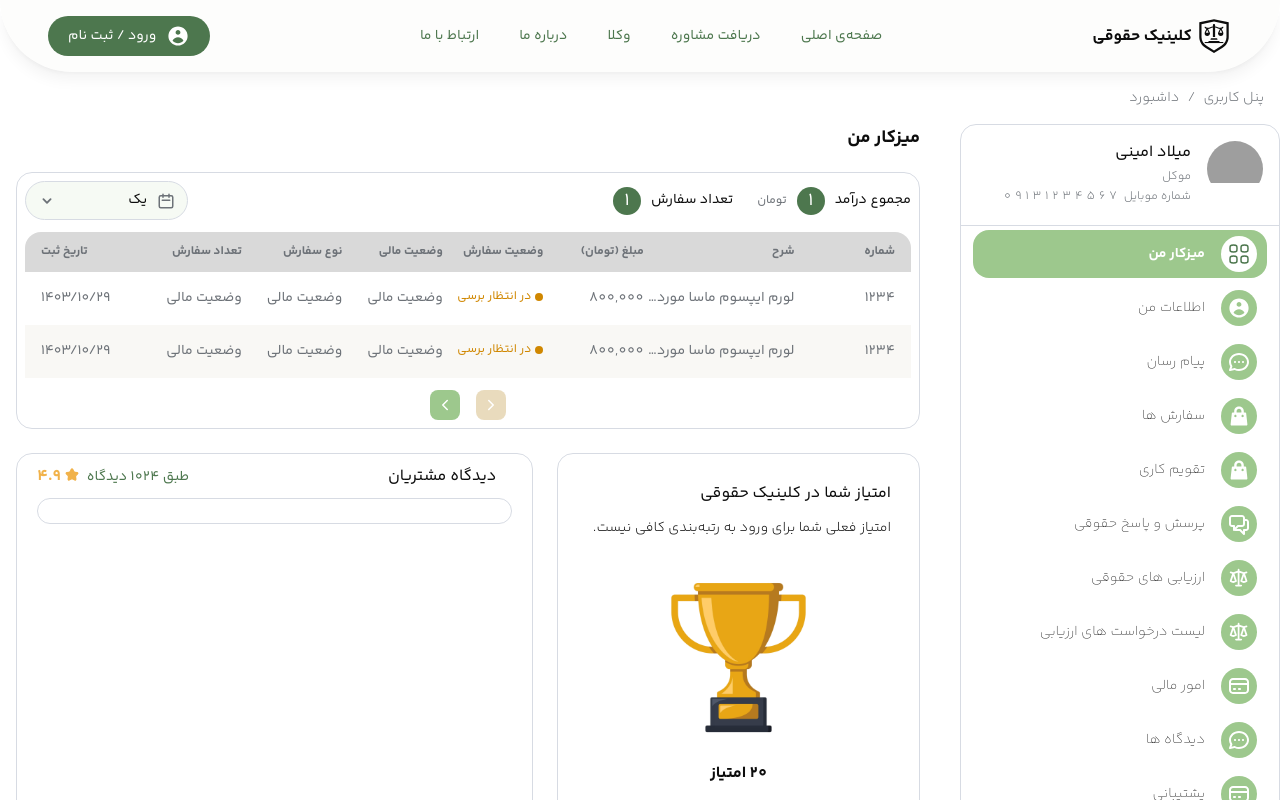
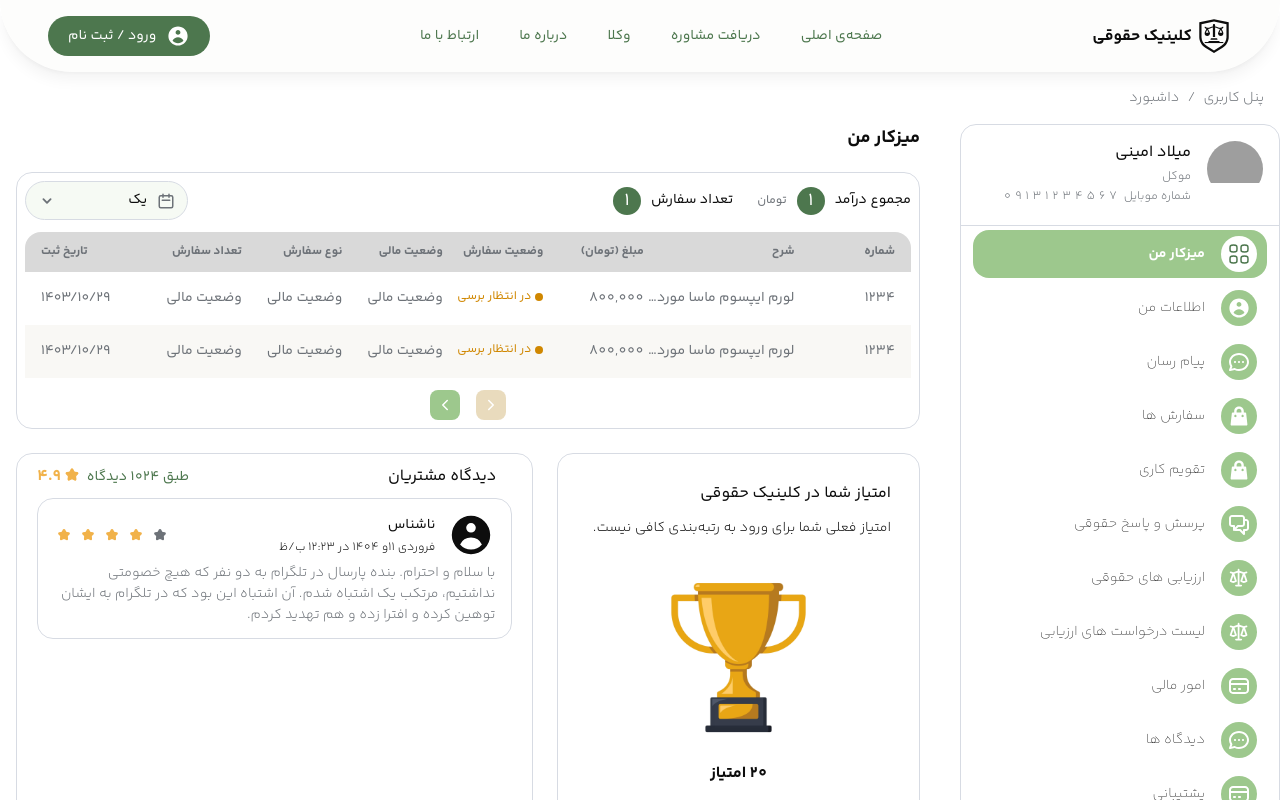
Before and after one commit to Reihanehhosseini/legal-advive-local-lawyer-panel-portfolio, a React (Vite) app: page / in a window 1280 px wide. Shown: the top 800 px of the page. Built offline with nearby package versions, Linux system fonts and the light colour scheme; grey boxes are pictures that could not be loaded.

Commit message:
add comments and Star Rating

```diff
--- /dev/null
+++ b/src/components/global/StarRating.tsx
@@ -0,0 +1,47 @@
+import clsx from 'clsx';
+import { StarIcon } from '../ui/icons';
+
+interface StarRatingProps {
+  value?: number;
+  max?: number;
+  onChange?: (value: number) => void;
+  size?: number;
+}
+
+export default function StarRating({
+  value = 0,
+  max = 5,
+  onChange,
+  size = 20,
+}: StarRatingProps) {
+  const isReadOnly = typeof onChange !== 'function';
+
+  return (
+    <div className="flex flex-row-reverse gap-1">
+      {Array.from({ length: max }, (_, index) => {
+        const starValue = index + 1;
+        const isActive = starValue <= value;
+
+        return (
+          <button
+            key={starValue}
+            type="button"
+            disabled={isReadOnly}
+            onClick={() => onChange?.(starValue)}
+            className={clsx(
+              'transition-transform',
+              isReadOnly ? 'cursor-default' : 'cursor-pointer hover:scale-110'
+            )}
+          >
+            <StarIcon
+              width={size}
+              className={clsx(
+                isActive ? 'text-secondary' : 'text-text-secondary'
+              )}
+            />
+          </button>
+        );
+      })}
+    </div>
+  );
+}
--- a/src/components/index.ts
+++ b/src/components/index.ts
@@ -1,3 +1,4 @@
 export { default as ValueBadgeDisplay } from './ui/display/ValueBadgeDisplay';
 export { default as MotionSelect } from './dropdowns/MotionSelect';
 export { default as Button } from './ui/buttons/Button';
+export { default as StarRating } from './global/StarRating';
--- a/src/pages/DashboardPage.tsx
+++ b/src/pages/DashboardPage.tsx
@@ -1,8 +1,13 @@
 // ======================================================================================================|
 // ========================================>Types<=======================================================|
 
-import { HiOutlineCalendar } from 'react-icons/hi';
-import { Button, MotionSelect, ValueBadgeDisplay } from '../components';
+import { HiOutlineCalendar, HiUserCircle } from 'react-icons/hi';
+import {
+  Button,
+  MotionSelect,
+  StarRating,
+  ValueBadgeDisplay,
+} from '../components';
 import type { DataGridColumn } from '../components/tables/DataTable/DataTable.types';
 import ResponsiveDataGrid from '../components/tables/DataTable/ResponsiveDataTable';
 import { StatusBadge } from '../components/ui/badges/StatusBadge';
@@ -156,13 +161,26 @@ export default function DashboardPage() {
                 <span>4.9</span>
               </div>
             </div>
-
           </div>
-            {/* Comments */}
+          {/* Comments */}
           <div className="border border-global-3 px-4 py-3 rounded-2xl">
-            <div className="flex items-center justify-between">
-              <div className="flex items-center"></div>
+            <div className="flex justify-between mb-1">
+              <div className="flex items-center gap-x-3">
+                <HiUserCircle size={48} />
+                <div>
+                  <p className="mb-1">ناشناس</p>
+                  <p className="text-xs font-light">
+                    فروردی 11و 1404 در 12:23 ب/ظ
+                  </p>
+                </div>
+              </div>
+              <StarRating value={4} />
             </div>
+            <p className="font-light text-text-secondary">
+              با سلام و احترام. بنده پارسال در تلگرام به دو نفر که هیچ خصومتی
+              نداشتیم، مرتکب یک اشتباه شدم. آن اشتباه این بود که در تلگرام به
+              ایشان توهین کرده و افترا زده و هم تهدید کردم.
+            </p>
           </div>
         </div>
       </div>
```
